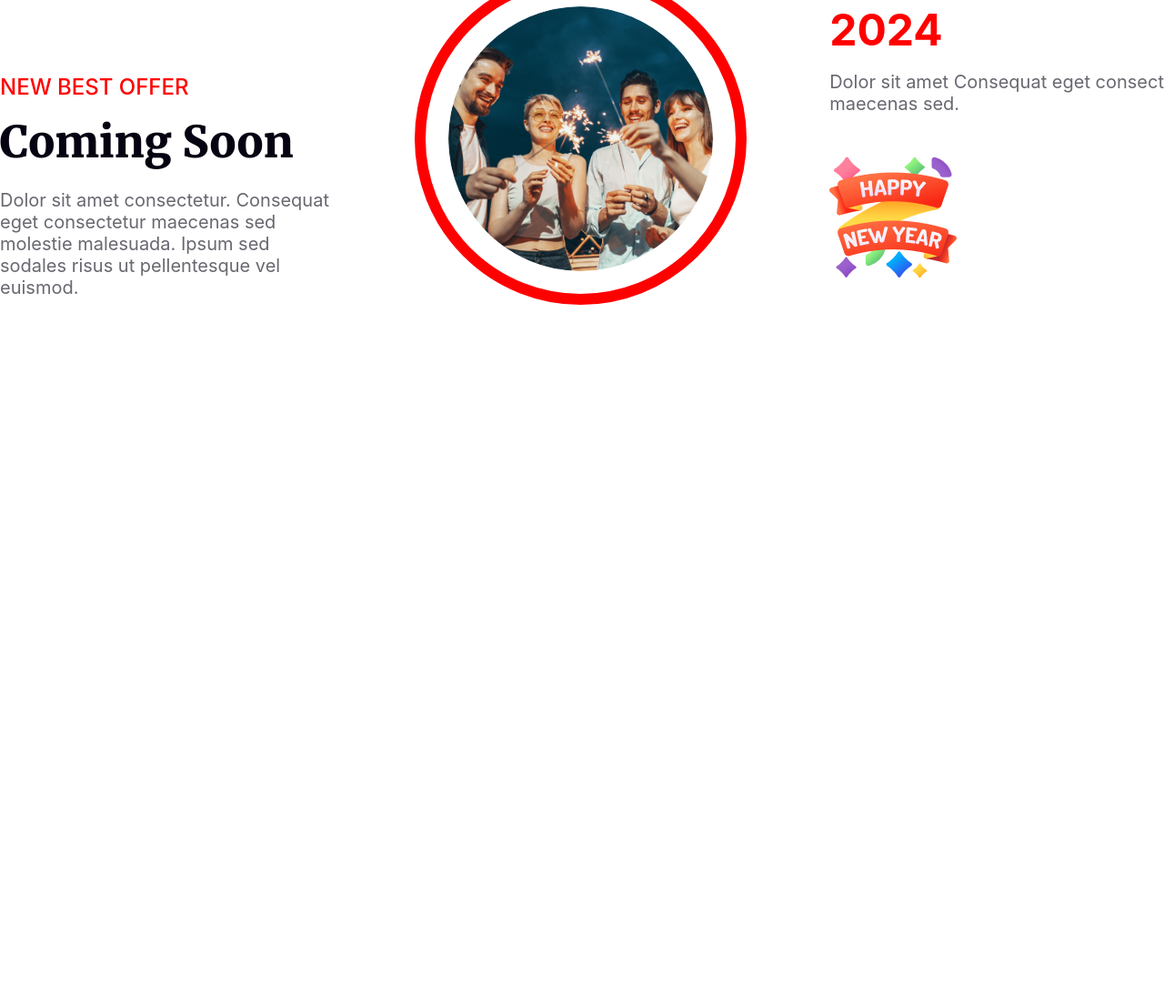
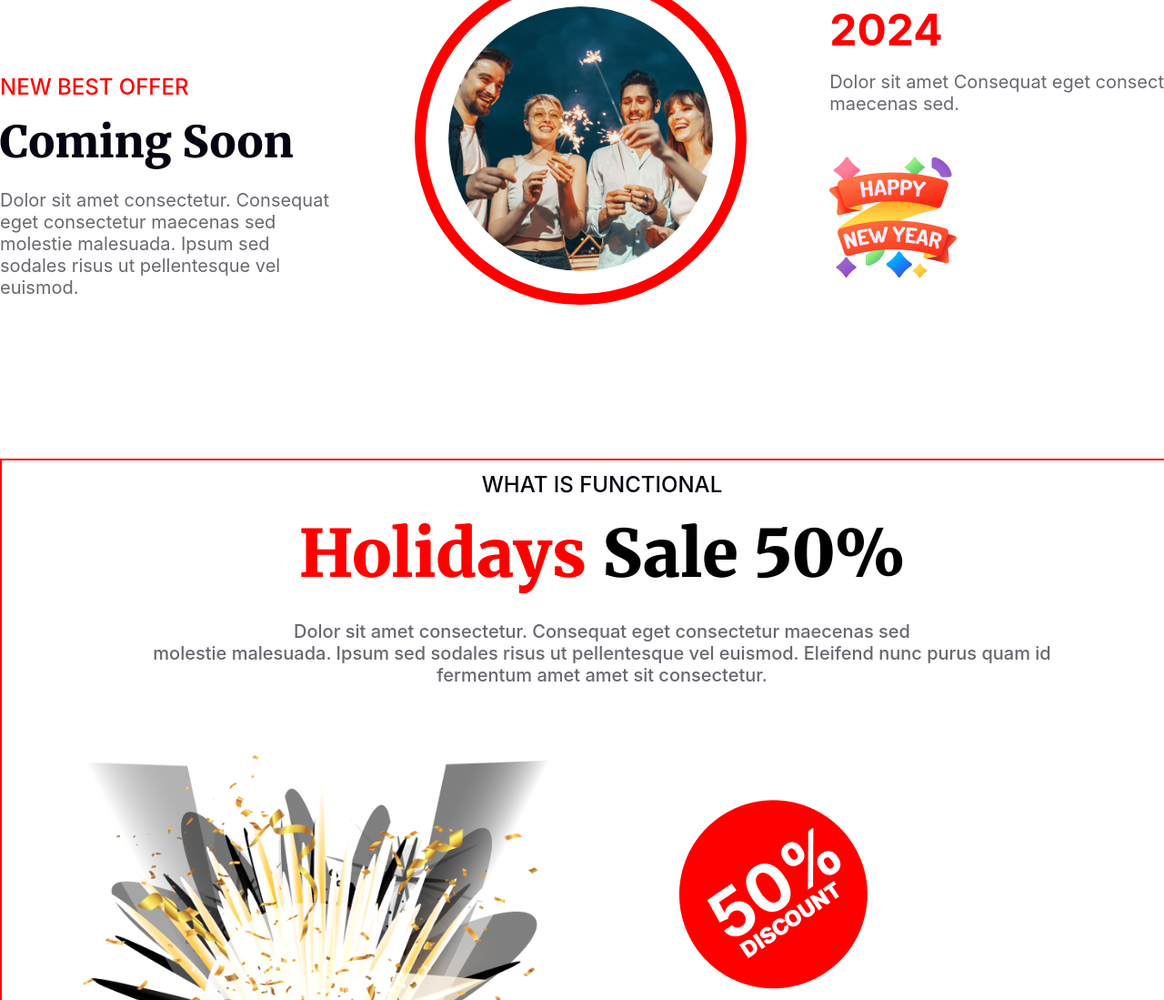
Before and after one commit to ayanmiraz16/new-year-web, a plain HTML site: page index.html in a window 1280 px wide. Shown: the part 3037-4136 px from the top of the page at 91% size. Before the commit the page ends 3541 px from the top, so only its background shows below. Drawn offline with Linux system fonts and the light colour scheme.

Commit message:
holiday section

```diff
--- a/index.html
+++ b/index.html
@@ -65,6 +65,23 @@
                 </div>
              </section>
               <!-- coming soon section ends here -->
+               <!-- holiday section starts here -->
+                <section  class="holiday-section-container">
+                    <div class="holiday-text-container">
+                        <h5>WHAT IS FUNCTIONAL</h5>
+                        <h1><span style="color: rgb(255, 0, 0);">Holidays</span> Sale 50%</h1>
+                        <p>Dolor sit amet consectetur. Consequat eget consectetur maecenas sed <br>
+                            molestie malesuada. Ipsum sed sodales risus ut pellentesque vel euismod. Eleifend nunc purus quam id <br> fermentum amet amet sit consectetur.</p>
+                    </div>
+                    <div class="solid-color"></div>
+                    <div class="gift-box">
+                        <img src="./images/gift box.png" alt="">
+                        <div class="fifty-percent">
+                            <img src="./images/50.png" alt="">
+                    </div>
+                    </div>
+                </section>
+                 <!-- holiday section starts here -->
     </main>
     <footer>
 
--- a/style.css
+++ b/style.css
@@ -108,6 +108,7 @@ body{
     background-repeat: no-repeat;
     background-color: rgba(0, 0, 0, 0.5);
     background-blend-mode: overlay;
+    border-radius: 10px;
 
 }
 .left-side-content{
@@ -296,3 +297,71 @@ body{
     height: 132.79px;
 
 }
+
+
+/* holiday section style starts here  */
+
+.holiday-section-container{
+    width: 1320px;
+    height: 986.07px;
+    border: 2px solid red;
+    margin: 0 auto;
+    position: relative;
+}
+
+.holiday-text-container{
+    width: 1068px;
+    height: 260px;
+    display: flex;
+    flex-direction: column;
+    justify-content: center;
+    align-items: center;
+    margin-left: 126px;
+}
+
+
+.holiday-text-container h5{
+    color: rgb(7, 2, 17);
+    font-family: Inter;
+    font-size: 24px;
+    font-weight: 500;
+}
+.holiday-text-container h1{
+    font-family: Merriweather;
+    font-size: 72px;
+    font-weight: 900;
+    margin-top: 16px;
+    margin-bottom: 28px;
+}
+
+.holiday-text-container p{
+    color: rgba(7, 2, 17, 0.6);
+    font-family: Inter;
+    font-size: 20px;
+    font-weight: 500;
+    text-align: center;
+}
+
+.solid-color{
+    width: 1320px;
+    height: 229px;
+    background-color: rgb(255, 0, 0);
+    position: absolute;
+    bottom: 0%;
+}
+
+.gift-box{
+    width: 674.82px;
+    height: 577.96px;
+    position: relative;
+    z-index: 1;
+    margin-top: 64px;
+    display: flex;
+    justify-content: space-between;
+
+}
+.fifty-percent{
+    width: 206.84px;
+    height: 206.84px;
+
+}
```
Also changed, not shown: images/50.png (renamed from images/Group 44.png), images/gift box.png (renamed from images/Group 75.png), images/mail.png (renamed from images/Group 61.png).
